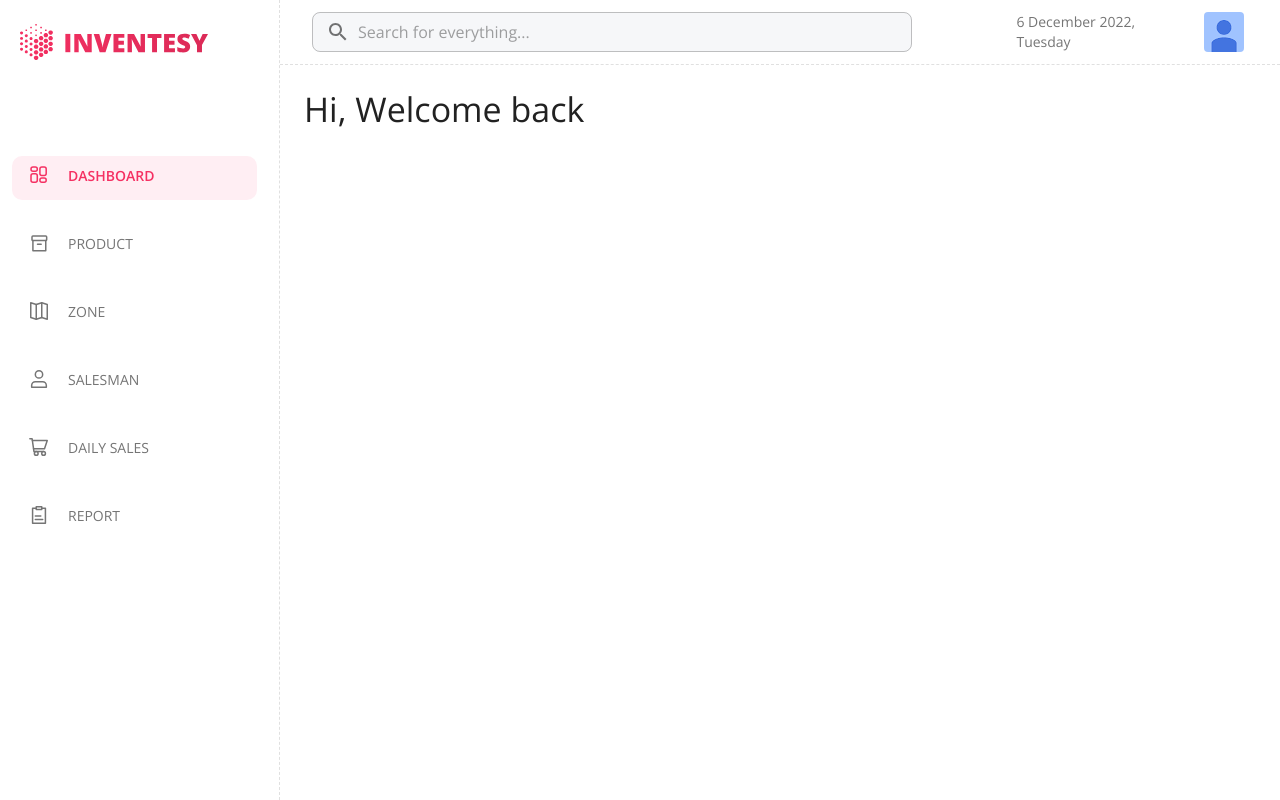
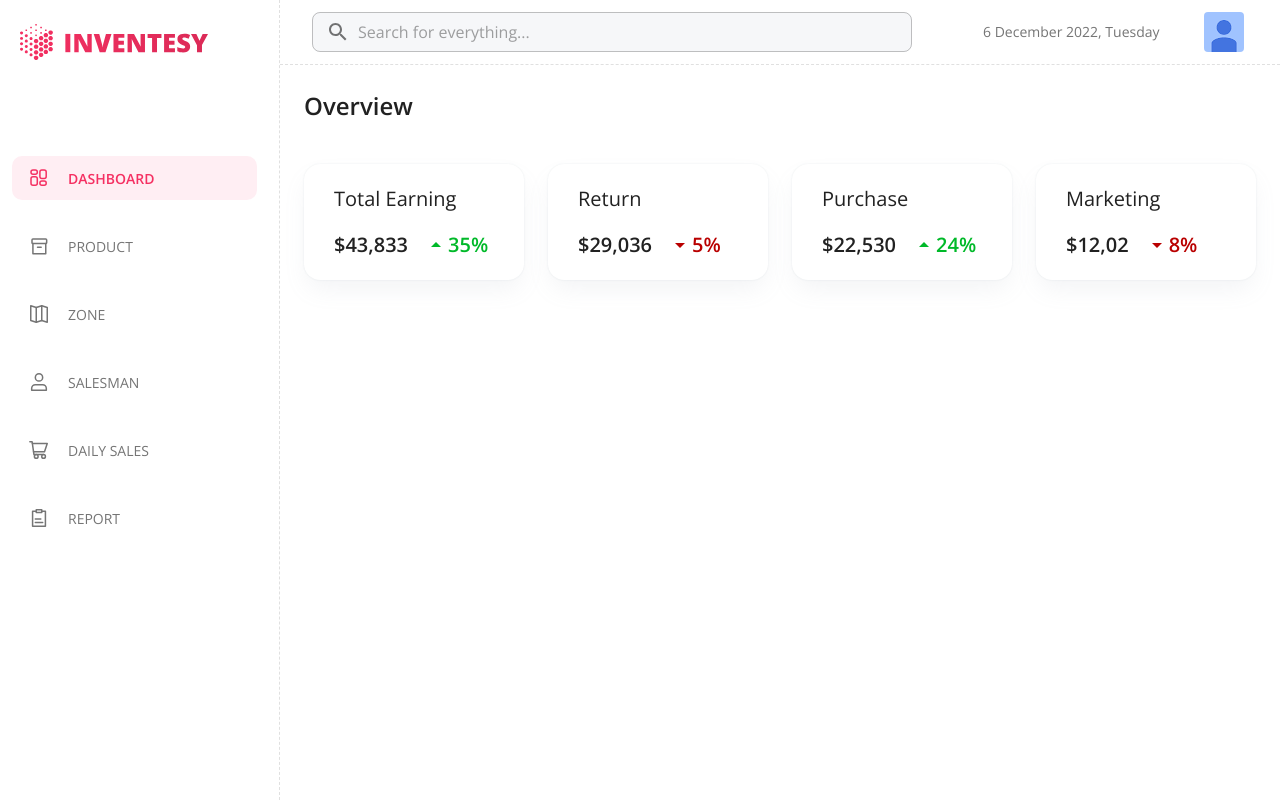
Before and after one commit to ssjisan/inventesy-dashboard, a React (Create React App) app: page / in a window 1280 px wide. Built offline with nearby package versions, Linux system fonts and the light colour scheme.

Commit message:
state card in dashboard

```diff
--- /dev/null
+++ b/src/Assets/FakeData/state.json
@@ -0,0 +1,26 @@
+[
+  {
+    "id": 1,
+    "title": "Total Earning",
+    "amount": "$43,833",
+    "state": 35
+  },
+  {
+    "id": 2,
+    "title": "Return",
+    "amount": "$29,036",
+    "state": 5
+  },
+  {
+    "id": 3,
+    "title": " Purchase",
+    "amount": "$22,530",
+    "state": 24
+  },
+  {
+    "id": 4,
+    "title": "Marketing",
+    "amount": "$12,02",
+    "state": 8
+  }
+]
--- /dev/null
+++ b/src/Components/Dashboard/StateCard.js
@@ -0,0 +1,61 @@
+import { Card, Grid, Typography } from "@mui/material";
+import React, { useState } from "react";
+import "./Styel.css";
+import stateData from "../../Assets/FakeData/state.json";
+import { Box } from "@mui/system";
+import ArrowDropUpIcon from "@mui/icons-material/ArrowDropUp";
+import ArrowDropDownIcon from "@mui/icons-material/ArrowDropDown";
+export default function StateCard() {
+  // eslint-disable-next-line
+  const [state, setState] = useState(stateData);
+  return (
+    <Grid container spacing={3}>
+      {state.map((data) => (
+        <Grid item xs={12} sm={6} md={3} key={data.id}>
+          <Card
+            sx={{
+              boxShadow:
+                "0px 0px 2px rgba(145, 158, 171, 0.2), 0px 12px 24px -4px rgba(145, 158, 171, 0.12)",
+              padding: "20px 30px",
+              borderRadius: "16px",
+            }}
+          >
+            <Box>
+              <Typography sx={{ fontSize: "20px", mb: 2, fontWeight: 400 }}>
+                {data.title}
+              </Typography>
+              <Box sx={{ display: "flex", gap: 2 }}>
+                <Typography sx={{ fontSize: "20px", fontWeight: 600 }}>
+                  {data.amount}
+                </Typography>
+                <Box
+                  sx={{
+                    display: "flex",
+                    justifyContent: "center",
+                    alignItems: "center",
+                  }}
+                >
+                  {data.state >= 10 ? (
+                    <ArrowDropUpIcon sx={{ color: "#00B929" }} />
+                  ) : (
+                    <ArrowDropDownIcon sx={{ color: "#B90000" }} />
+                  )}
+                  <Typography
+                    sx={{
+                      fontSize: "20px",
+                      fontWeight: 600,
+                      color: data.state >= 10 ? "#00B929" : "#B90000",
+                    }}
+                  >
+                    {data.state}%
+                  </Typography>
+                </Box>
+              </Box>
+            </Box>
+          </Card>
+        </Grid>
+      ))}
+    </Grid>
+  );
+}
+//
--- a/src/Layout/Navbar/TimerFunction.js
+++ b/src/Layout/Navbar/TimerFunction.js
@@ -32,7 +32,7 @@ export default function TimerFunction() {
   var month = months[today.getMonth()];
   var year = today.getFullYear();
   return (
-    <Box sx={{width:"240px"}}>
+    <Box sx={{width:"300px"}}>
       <Typography variant="body2" color="text.600" sx={{  mr: 2 }}>
         {date} {month} {year}, {day}
       </Typography>
--- a/src/Layout/Sidebar/Sidebar.js
+++ b/src/Layout/Sidebar/Sidebar.js
@@ -55,6 +55,7 @@ function Sidebar(props) {
                     width: "100%",
                     padding: "8px 16px 8px 16px",
                     color: pathname === item.link ? "#F53062" : "#757575",
+                    height: "44px",
                   }}
                 >
                   <ListItemIcon
--- a/src/Pages/Dashboard/Dashboard.js
+++ b/src/Pages/Dashboard/Dashboard.js
@@ -1,5 +1,6 @@
-import { Box,Toolbar, Typography } from "@mui/material";
+import { Box, Toolbar, Typography } from "@mui/material";
 import React from "react";
+import StateCard from "../../Components/Dashboard/StateCard";
 import Sidebar from "../../Layout/Sidebar/Sidebar";
 
 export default function Dashboard() {
@@ -17,9 +18,13 @@ export default function Dashboard() {
         }}
       >
         <Toolbar />
-        <Typography variant="h4" sx={{ mb: 5 }} color="text.1000">
-          Hi, Welcome back
+        <Typography
+          sx={{ mb: 5, fontSize: "24px", fontWeight: 600 }}
+          color="text.1000"
+        >
+          Overview
         </Typography>
+        <StateCard sx={{ mb: 5 }} />
       </Box>
     </Box>
   );
```
Also changed, not shown: src/Components/Dashboard/Styel.css (added).
